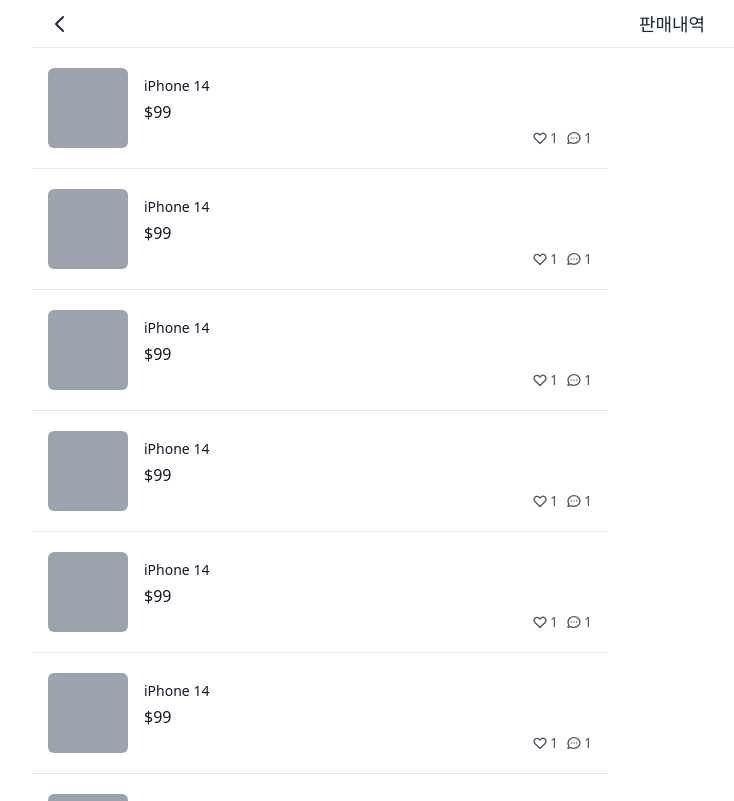
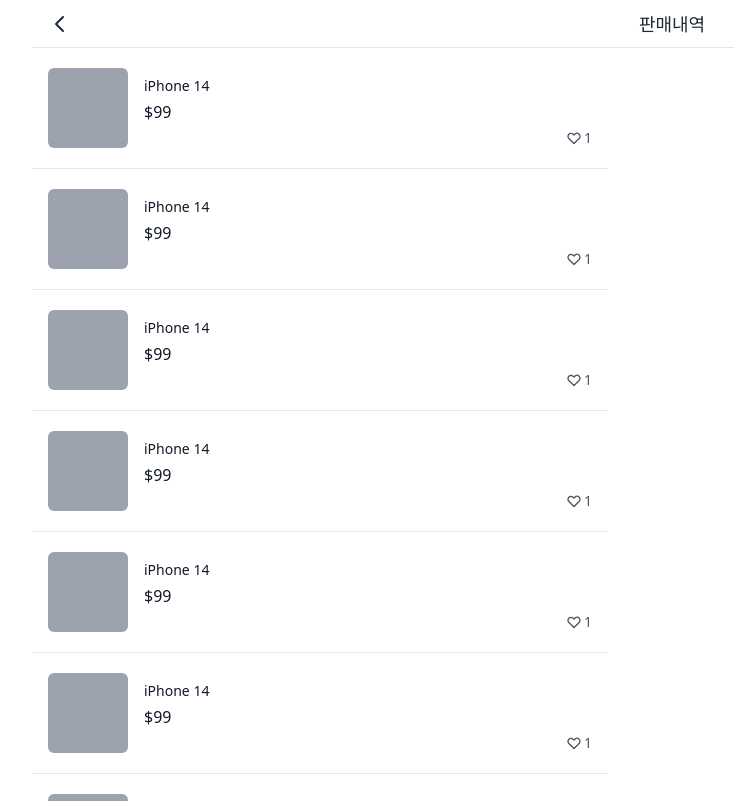
Before and after one commit to moko0428/carrot-market, a Next.js app: page /profile/sold in a window 1280 px wide. Shown: the top 801 px of the page, without its empty margins (320-1054 px from the left). Built offline with nearby package versions, Linux system fonts and the light colour scheme.

Commit message:
Fav Products

```diff
--- a/components/item.tsx
+++ b/components/item.tsx
@@ -4,17 +4,10 @@
   title: string;
   id: number;
   price: number;
-  comments: number;
   hearts: number;
 }
 
-export default function Item({
-  title,
-  price,
-  comments,
-  hearts,
-  id,
-}: ItemProps) {
+export default function Item({ title, price, hearts, id }: ItemProps) {
   return (
     <Link href={`/products/${id}`} legacyBehavior>
       <a className="flex px-4 pt-5 cursor-pointer justify-between">
@@ -43,23 +36,6 @@
             </svg>
             <span>{hearts}</span>
           </div>
-          <div className="flex space-x-0.5 items-center text-sm  text-gray-600">
-            <svg
-              className="w-4 h-4"
-              fill="none"
-              stroke="currentColor"
-              viewBox="0 0 24 24"
-              xmlns="http://www.w3.org/2000/svg"
-            >
-              <path
-                strokeLinecap="round"
-                strokeLinejoin="round"
-                strokeWidth="2"
-                d="M8 12h.01M12 12h.01M16 12h.01M21 12c0 4.418-4.03 8-9 8a9.863 9.863 0 01-4.255-.949L3 20l1.395-3.72C3.512 15.042 3 13.574 3 12c0-4.418 4.03-8 9-8s9 3.582 9 8z"
-              ></path>
-            </svg>
-            <span>{comments}</span>
-          </div>
         </div>
       </a>
     </Link>
--- /dev/null
+++ b/pages/api/products/[id]/fav.ts
@@ -0,0 +1,48 @@
+import { NextApiRequest, NextApiResponse } from "next";
+import withHandler, { ResponseType } from "@libs/server/withHandler";
+import client from "@libs/server/client";
+import { withApiSession } from "@libs/server/withSession";
+import products from "..";
+
+async function handler(
+  req: NextApiRequest,
+  res: NextApiResponse<ResponseType>
+) {
+  const {
+    query: { id },
+    session: { user },
+  } = req;
+  const alreadyExists = await client.fav.findFirst({
+    where: {
+      productId: +id?.toString(),
+      userId: user?.id,
+    },
+  });
+    if (alreadyExists) {
+        await client.fav.delete({
+            where: {
+                id:alreadyExists.id,
+            }
+        })
+    } else {
+        await client.fav.create({
+            data: {
+                user: {
+                    connect: {
+                        id: user?.id,
+                    }
+                }
+                product: {
+                    connect: {
+                        id:+id?.toString(),
+                    }
+                }
+            }
+        })
+    }
+    res.json({ok:true})
+}
+export default withApiSession(withHandler({
+    methods: ["POST"],
+    handler,
+}))
--- a/pages/index.tsx
+++ b/pages/index.tsx
@@ -29,7 +29,6 @@
             key={product.id}
             title={product.name}
             price={product.price}
-            comments={1}
             hearts={1}
           />
         ))}
--- a/pages/products/[id].tsx
+++ b/pages/products/[id].tsx
@@ -77,7 +77,7 @@
         <div>
           <h2 className="text-2xl font-bold text-gray-900">Similar items</h2>
           <div className="mt-6 grid grid-cols-2 gap-4">
-            {data?.relatedProducts.map((product) => (
+            {data?.relatedProducts?.map((product) => (
               <div key={product.id}>
                 <div className="h-56 w-full mb-4 bg-slate-300" />
                 <h3 className="text-gray-700 mb-1">{product.name}</h3>
```
Also changed, not shown: 1 other file (tests, documents, lock files or other folders).
